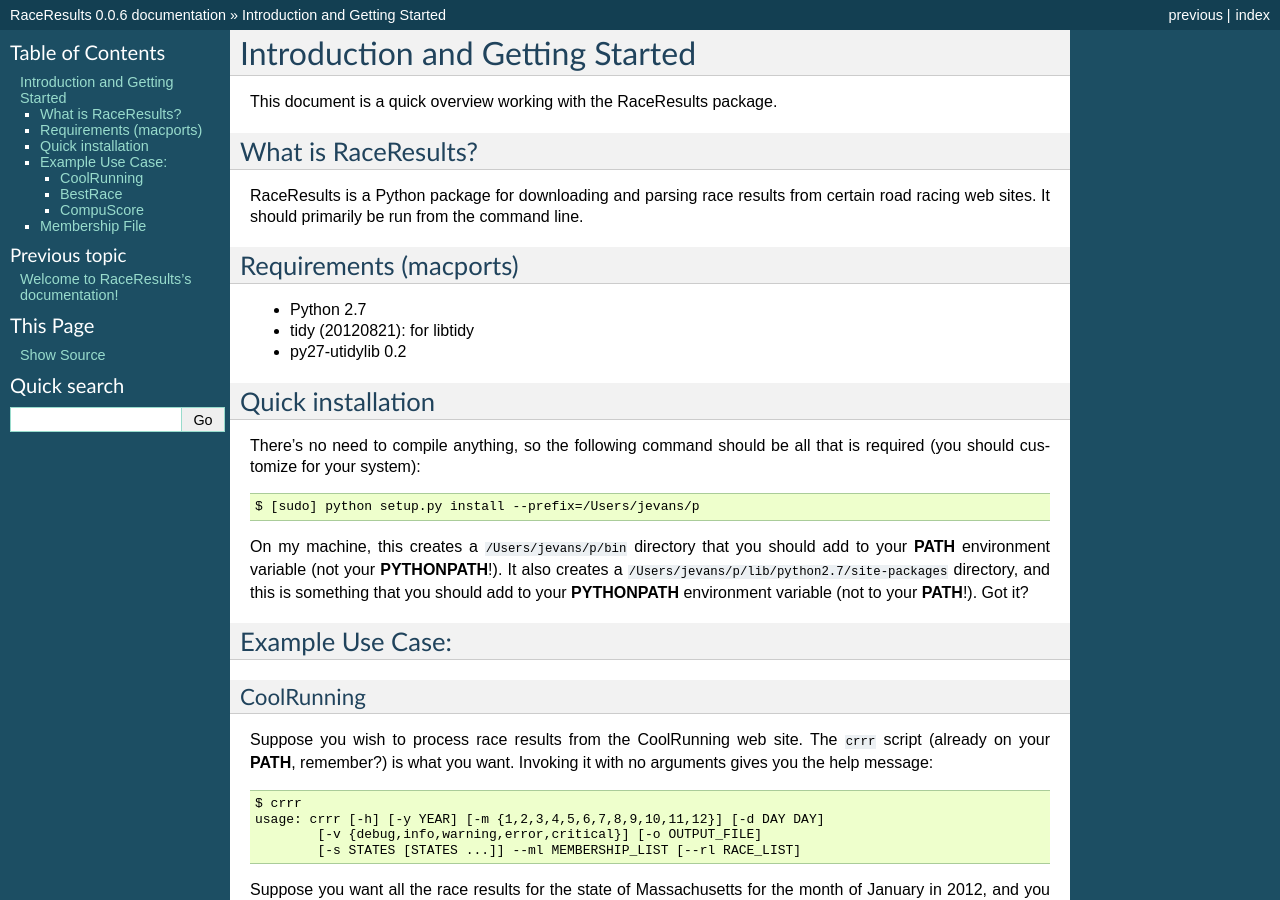
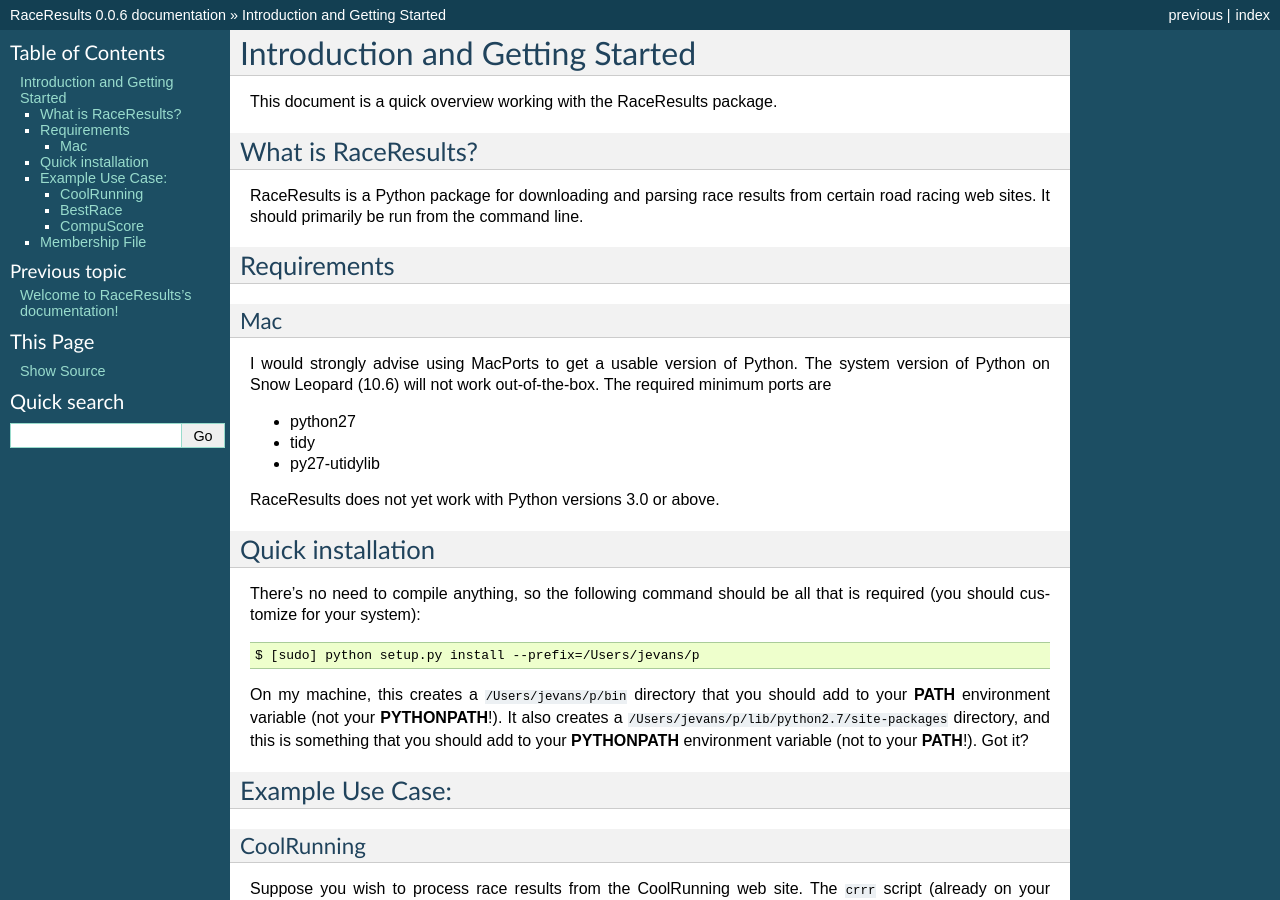
Before and after one commit to hpr/py-race-results, a Sphinx documentation site: the page built from doc/source/introduction.rst, in a window 1280 px wide and 900 px high. Built offline with Sphinx 7.4.7, drawn with Linux system fonts in a browser that asks for light colours.

Commit message:
improved the macports description a bit

```diff
--- a/doc/source/introduction.rst
+++ b/doc/source/introduction.rst
@@ -11,11 +11,20 @@
 results from certain road racing web sites.  It should primarily
 be run from the command line.
 
-Requirements (macports)
------------------------
-* Python 2.7
-* tidy (20120821):  for libtidy
-* py27-utidylib 0.2
+Requirements
+------------
+
+Mac
+==============
+I would strongly advise using MacPorts to get a usable version of
+Python.  The system version of Python on Snow Leopard (10.6) will
+not work out-of-the-box.  The required minimum ports are
+
+* python27
+* tidy
+* py27-utidylib
+
+RaceResults does not yet work with Python versions 3.0 or above.
 
 Quick installation
 ------------------
@@ -25,11 +34,12 @@
 
     $ [sudo] python setup.py install --prefix=/Users/jevans/p
 
-On my machine, this creates a ``/Users/jevans/p/bin`` directory that you should add to
-your **PATH** environment variable (not your **PYTHONPATH**!).  It also
-creates a ``/Users/jevans/p/lib/python2.7/site-packages`` directory, and this is something
-that you should add to your **PYTHONPATH** environment variable (not
-to your **PATH**!).  Got it?
+On my machine, this creates a ``/Users/jevans/p/bin`` directory
+that you should add to your **PATH** environment variable (not your
+**PYTHONPATH**!).  It also creates a
+``/Users/jevans/p/lib/python2.7/site-packages`` directory, and this
+is something that you should add to your **PYTHONPATH** environment
+variable (not to your **PATH**!).  Got it?
 
 Example Use Case:
 -----------------
```
